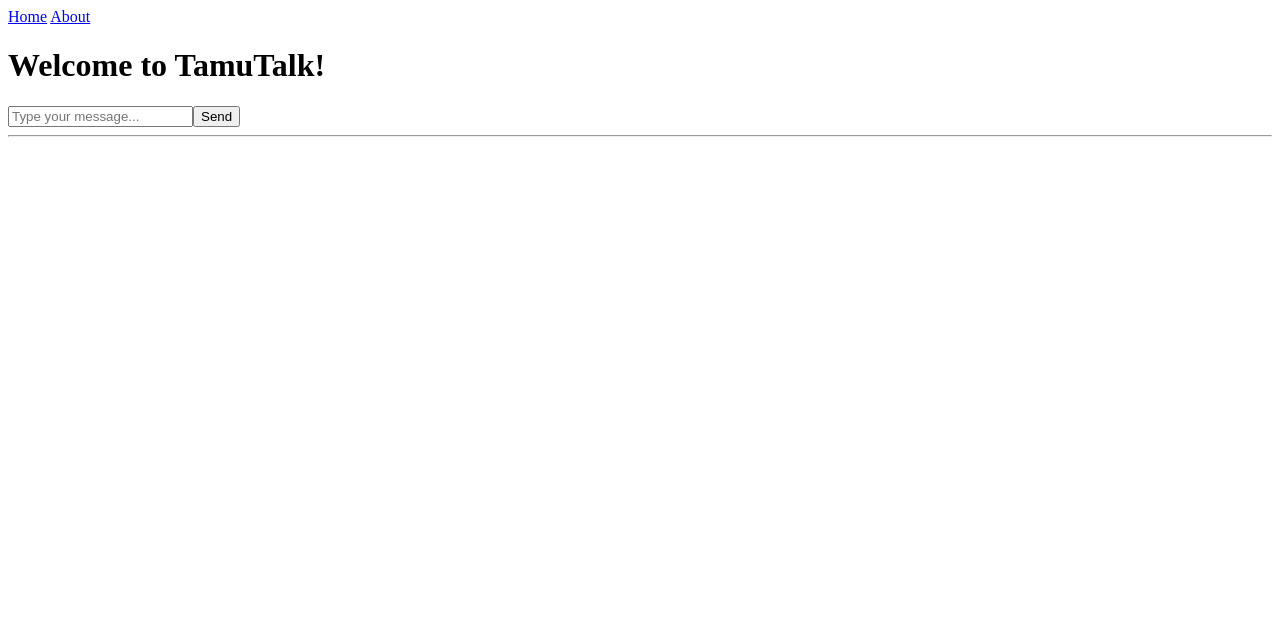
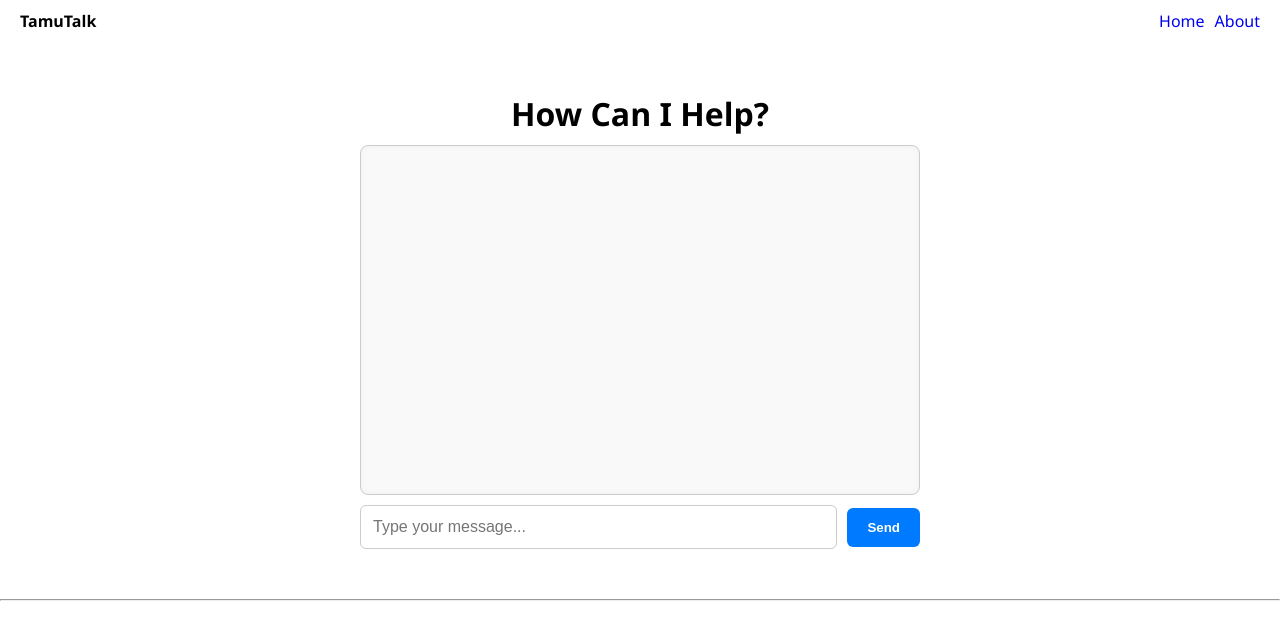
Before and after one commit to GloryMsasalaga/TamuTalk, a Flask app: page / in a window 1280 px wide. Shown: the top 640 px of the page. Run offline with Flask 3, Linux system fonts and the light colour scheme.

Commit message:
refactor: Make initial UI enhancements

```diff
--- a/static/site.css
+++ b/static/site.css
@@ -1,3 +1,16 @@
+* {
+    padding: 0;
+    margin: 0;
+    box-sizing: border-box;
+}
+
+body {
+    width: 100vw;
+    height: 100%;
+    font-family: "Segoe UI", Tahoma, Geneva, Verdana, sans-serif;
+}
+
+
 /* .navbar {
     background-color: lightslategray;
     font-size: 1em;
@@ -76,46 +89,114 @@ button:hover {
     padding: 8px;
     border-radius: 10px;
 } */
+
+.nav-container {
+    width: 100%;
+    height: 76%;
+    position: sticky;
+    padding: 10px 20px 10px 20px;
+    &>.navbar {
+        width: 100%;
+        height: 100%;
+        display: flex;
+        flex-direction: row;
+        justify-content: space-between;
+        align-items: center;
+        &>.logo {
+            font-weight: 600;
+            text-transform: capitalize;
+            &>a {
+                text-decoration: none;
+                color: #000000;
+            }
+        }
+        &>ul {
+            display: flex;
+            flex-direction: row;
+            gap: 10px;
+            &>li {
+                list-style: none;
+                &>a {
+                    text-decoration: none;
+                }
+            }
+        }
+    }
+}
+
 .container {
+    max-width: 600px;
+    margin: 30px auto;
+    display: flex;
+    flex-direction: column;
+    gap: 10px;
     padding: 20px;
-    max-width: 800px;
-    margin: 0 auto;
+    &>h1 {
+        text-align: center;
+        text-transform: capitalize;
+    }
 }
-.chat-container {
-    border: 1px solid #ddd;
-    border-radius: 5px;
-    margin-top: 20px;
-    height: 300px;
+
+.chat-box {
+    height: 350px;
+    overflow-y: auto;
+    border: 1px solid #ccc;
+    border-radius: 8px;
+    padding: 15px;
+    background-color: #f9f9f9;
+    box-shadow: inset 0 0 5px rgba(0, 0, 0, 0.05);
+    display: flex;
+    flex-direction: column;
 }
+
 .input-container {
     display: flex;
-    justify-content: space-between;
-    margin-top: 10px;
+    gap: 10px;
+    &>input {
+        flex: 1;
+        padding: 12px;
+        font-size: 1rem;
+        border: 1px solid #ccc;
+        border-radius: 6px;
+        outline: none;
+        transition: border 0.3s ease;
+        &:focus {
+            border-color: #007bff;
+        }
+    }
 }
-.input-container input {
-    flex: 1;
-    padding: 10px;
-    border: 1px solid #ccc;
-    border-radius: 5px;
-}
-.input-container button {
-    margin-left: 10px;
-    padding: 10px;
-    border: none;
+
+.send-btn {
+    padding: 12px 20px;
     background-color: #007bff;
     color: white;
-    border-radius: 5px;
+    border: none;
+    border-radius: 6px;
     cursor: pointer;
+    font-weight: 600;
+    transition: background-color 0.3s ease;
+    &:hover {
+        background-color: #0056b3;
+    }
 }
+
 .message {
-    margin-bottom: 10px;
-    padding: 8px;
-    border-radius: 5px;
+    padding: 10px 15px;
+    margin: 5px 0;
+    border-radius: 15px;
+    max-width: 80%;
+    word-wrap: break-word;
+    box-shadow: 0 1px 3px rgba(0, 0, 0, 0.1);
 }
+
 .user-message {
-    background-color: #e6f7ff;
+    background-color: #daf1ff;
+    align-self: flex-end;
     text-align: right;
 }
-.server-message{
-    background-color: #f1f1f1;
+
+.server-message {
+    background-color: #f0f0f0;
+    align-self: flex-start;
+    text-align: left;
 }
--- a/templates/base.html
+++ b/templates/base.html
@@ -1,5 +1,6 @@
 <!DOCTYPE html>
 <html>
+
 <head>
     <meta charset="utf-8" />
     <title>{% block title %}{% endblock %}</title>
@@ -7,15 +8,26 @@
 </head>
 
 <body>
-        <div class="navbar">
-            <a href="{{ url_for('home') }}" class="navbar-brand">Home</a>
-            <a href="{{ url_for('about') }}" class="navbar-item">About</a>
+    <div class="nav-container">
+        <nav class="navbar">
+            <div class="logo">
+                <a href="/">TamuTalk</a>
+            </div>
+            <ul class="nav-items">
+                <li class="nav-item">
+                    <a href="{{ url_for('home') }}" class="nav-link">Home</a>
+                </li>
+                <li class="nav-item">
+                    <a href="{{ url_for('about') }}" class="nav-link">About</a>
+                </li>
+            </ul>
+        </nav>
     </div>
 
     <div class="body-content">
-            {% block content %}
-            {% endblock %}
+        {% block content %} {% endblock %}
         <hr/>
     </div>
 </body>
+
 </html>
--- a/templates/home.html
+++ b/templates/home.html
@@ -1,15 +1,15 @@
-{% extends 'base.html' %}
-
-{% block content %}
-    <h1>{% block title %} Welcome to TamuTalk! {% endblock %}</h1>
+{% extends 'base.html' %} {% block content %}
+<div class="container">
+    <h1>{% block title %} How can I help? {% endblock %}</h1>
 
 
-    <!-- div id="chatBox" style=""></div -->
-    <form id="chat-form" style="display: flex; align-items: center;">
+    <div id="chatBox" class="chat-box"></div>
+    <form id="chat-form" class="input-container" style="display: flex; align-items: center;">
         <input type="text" id="message" placeholder="Type your message..." required />
-        <button type="submit">Send</button>
+        <button type="submit" class="send-btn">Send</button>
     </form>
+</div>
 
-    <!-- ✅ Place script here -->
-    <script src="{{ url_for('static', filename='scripts.js') }}"></script>
+<!-- ✅ Place script here -->
+<script src="{{ url_for('static', filename='scripts.js') }}"></script>
 {% endblock %}
```
Lines whose indentation alone changed are shown as unchanged.
